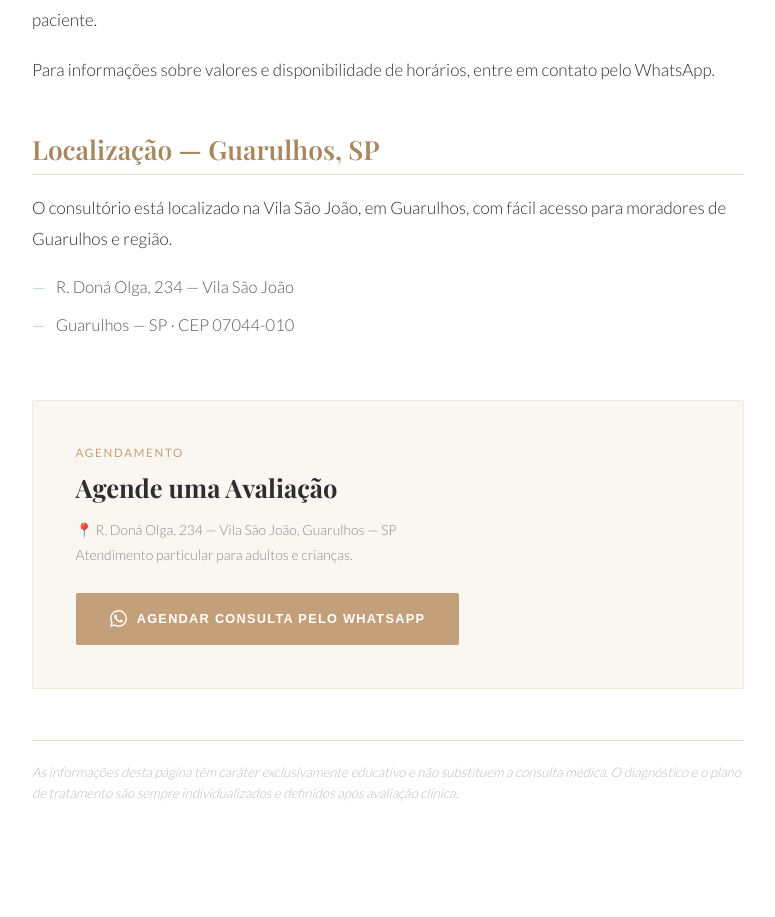
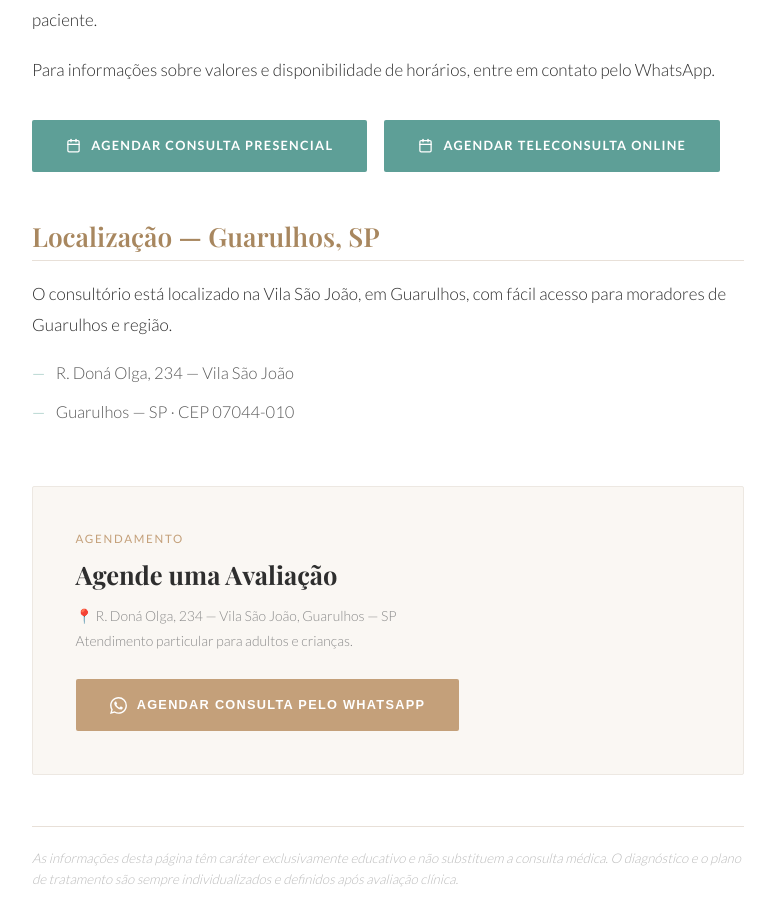
Before and after one commit to andre-m-carvalho/marifischer, a Next.js app: page /otorrinolaringologista-guarulhos in a window 1280 px wide. Shown: the part 2423-3340 px from the top of the page, without its empty margins (252-1027 px from the left). Built offline with nearby package versions, Linux system fonts and the light colour scheme.

Commit message:
feat: botoes Cal.com agendamento presencial e teleconsulta

```diff
--- a/app/globals.css
+++ b/app/globals.css
@@ -67,6 +67,7 @@ a:hover { color: var(--gold); }
 .btn-outline-gold:hover { background: var(--gold) !important; color: #fff !important; }
 
 .scroll-arrow:hover { color: rgba(255,255,255,1) !important; }
+.btn-cal:hover { background: #4d8f87 !important; }
 
 /* ── Prose — páginas de conteúdo ── */
 .prose h2 {
--- a/app/otorrinolaringologista-guarulhos/page.tsx
+++ b/app/otorrinolaringologista-guarulhos/page.tsx
@@ -1,5 +1,6 @@
 import type { Metadata } from "next";
 import PaginaServico from "@/components/PaginaServico";
+import CTAAgendamento from "@/components/CTAAgendamento";
 
 export const metadata: Metadata = {
   title: "Otorrinolaringologista em Guarulhos — Dra. Mariana Fischer",
@@ -84,6 +85,11 @@ export default function OtorrinoGuarulhos() {
         Para informações sobre valores e disponibilidade de horários, entre em contato pelo WhatsApp.
       </p>
 
+      <div style={{ margin: "2rem 0", display: "flex", gap: "1rem", flexWrap: "wrap" }}>
+        <CTAAgendamento tipo="presencial" />
+        <CTAAgendamento tipo="teleconsulta" />
+      </div>
+
       <h2>Localização — Guarulhos, SP</h2>
       <p>
         O consultório está localizado na Vila São João, em Guarulhos, com fácil acesso para moradores
--- a/app/teleconsulta-otorrinolaringologista/page.tsx
+++ b/app/teleconsulta-otorrinolaringologista/page.tsx
@@ -1,5 +1,6 @@
 import type { Metadata } from "next";
 import PaginaServico from "@/components/PaginaServico";
+import CTAAgendamento from "@/components/CTAAgendamento";
 
 export const metadata: Metadata = {
   title: "Teleconsulta com Otorrinolaringologista — Dra. Mariana Fischer",
@@ -81,6 +82,10 @@ export default function Teleconsulta() {
         otorrinolaringologista disponível na sua cidade ou prefere a praticidade do atendimento online.
       </p>
 
+      <div style={{ margin: "2rem 0" }}>
+        <CTAAgendamento tipo="teleconsulta" />
+      </div>
+
       <h2>Atendimento presencial em Guarulhos</h2>
       <p>
         Para queixas que exijam exame físico, a consulta presencial está disponível de segunda a
--- /dev/null
+++ b/components/CTAAgendamento.tsx
@@ -0,0 +1,48 @@
+interface Props {
+  tipo?: "presencial" | "teleconsulta";
+}
+
+export default function CTAAgendamento({ tipo = "presencial" }: Props) {
+  const href =
+    tipo === "teleconsulta"
+      ? "https://cal.eu/marifischer/teleconsulta"
+      : "https://cal.eu/marifischer/consulta-presencial";
+
+  const label =
+    tipo === "teleconsulta"
+      ? "Agendar Teleconsulta Online"
+      : "Agendar Consulta Presencial";
+
+  return (
+    <a
+      href={href}
+      target="_blank"
+      rel="noopener noreferrer"
+      style={{
+        display: "inline-flex",
+        alignItems: "center",
+        gap: "0.6rem",
+        background: "#5E9F97",
+        color: "#fff",
+        padding: "0.9rem 2rem",
+        borderRadius: "2px",
+        fontWeight: 600,
+        fontSize: "0.75rem",
+        letterSpacing: "0.1em",
+        textTransform: "uppercase",
+        textDecoration: "none",
+        fontFamily: "var(--font-sans)",
+        transition: "background 0.2s",
+      }}
+      className="btn-cal"
+    >
+      <svg width="15" height="15" viewBox="0 0 24 24" fill="none" stroke="white" strokeWidth="2" strokeLinecap="round" strokeLinejoin="round">
+        <rect x="3" y="4" width="18" height="18" rx="2" ry="2"/>
+        <line x1="16" y1="2" x2="16" y2="6"/>
+        <line x1="8" y1="2" x2="8" y2="6"/>
+        <line x1="3" y1="10" x2="21" y2="10"/>
+      </svg>
+      {label}
+    </a>
+  );
+}
```
